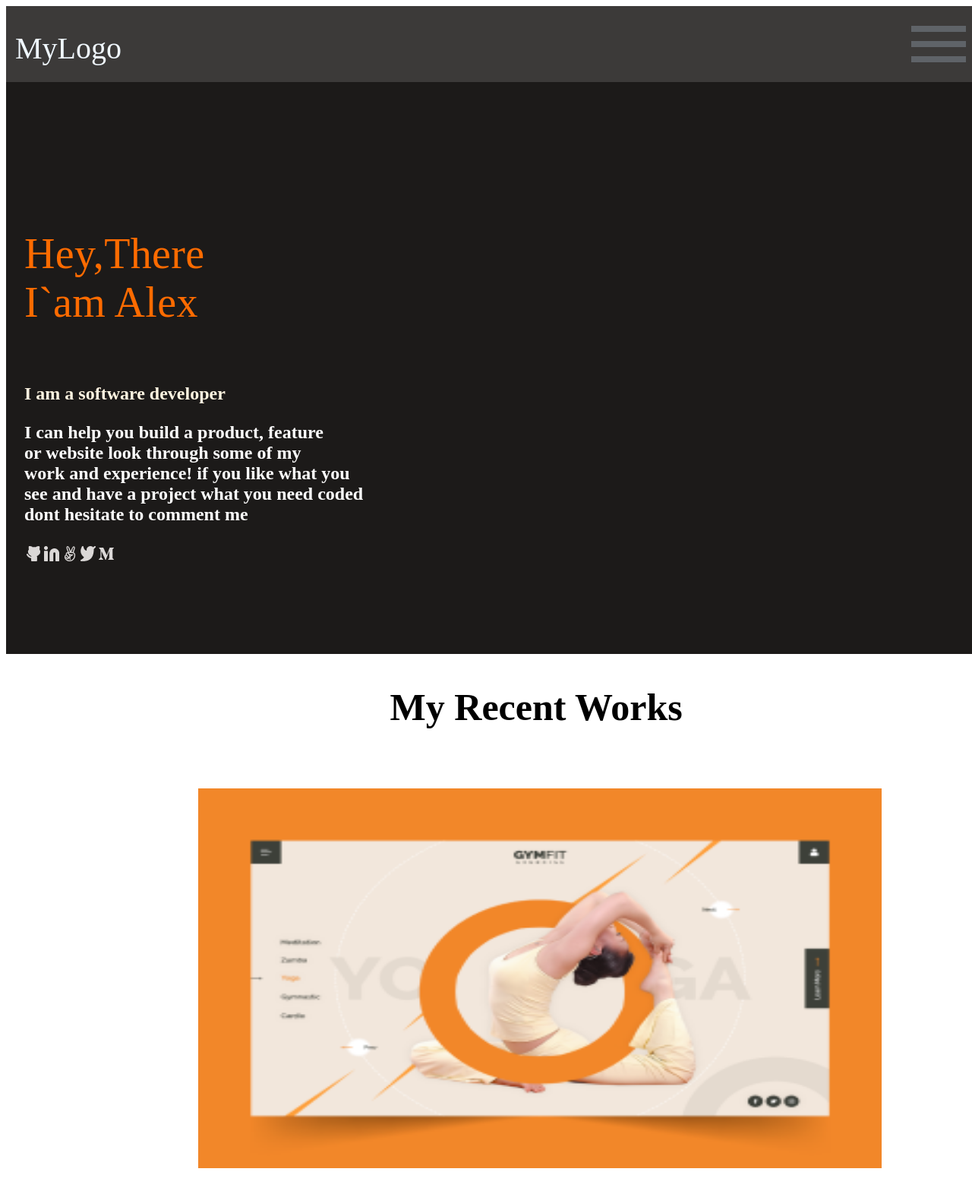
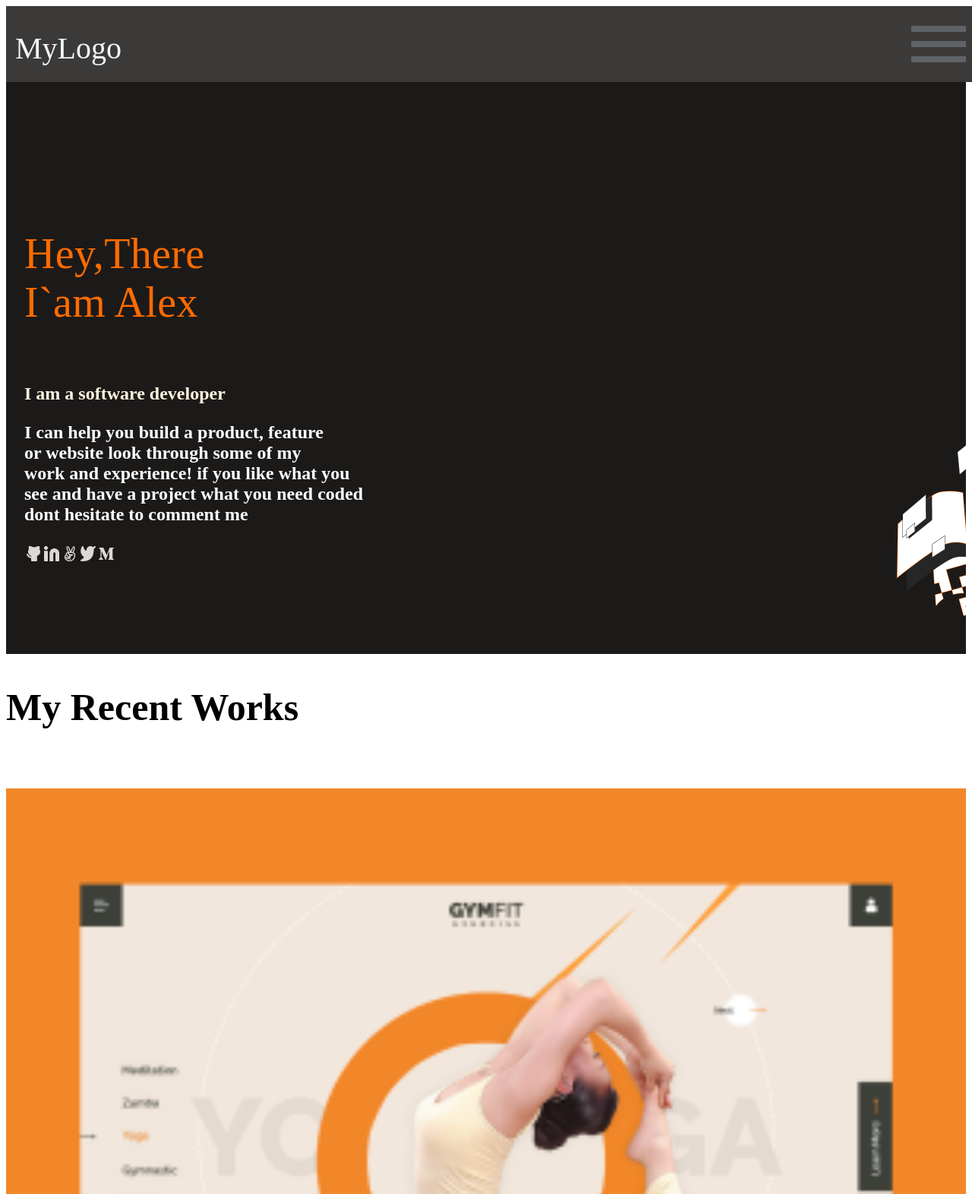
Before and after one commit to Careen1234/PROJECTDO, a plain HTML site: page index.html in a window 1280 px wide. Shown: the top 1572 px of the page at 76% size. Drawn offline with Linux system fonts and the light colour scheme.

Commit message:
Modify index.css file

```diff
--- a/index.css
+++ b/index.css
@@ -5,7 +5,6 @@
   padding: 120px 24px 120px 24px;
   gap: 12px;
   opacity: 0px;
-  background: #1c1a19;
 }
 .head {
   display: flex;
@@ -76,16 +75,13 @@
   opacity: 0px;
 }
 .kichwa h1 {
-  margin-left: 40%;
   font-size: 50px;
 }
 .kichwa img {
-  margin-left: 20%;
-  width: 900px;
-  height: 500px;
+  width: 100%;
+  height: auto;
 }
 .kichwa h2 {
-  margin-left: 20%;
   font-size: 40px;
   color: darkslateblue;
   font-family: Georgia, "Times New Roman", Times, serif;
@@ -143,3 +139,10 @@
   height: auto;
   color: #ffffff;
 }
+
+.home-section {
+  background-color: #1c1a19;
+  background-image: url(image/Illustration.png);
+  background-repeat: no-repeat;
+  background-position: bottom right;
+}
--- a/index.html
+++ b/index.html
@@ -8,12 +8,12 @@
   </head>
   <body>
     <div class="body">
-      <section>
+      <section class="home-section">
         <div class="bg-image">
-          <div class="head">
+          <nav class="head">
             <div>MyLogo</div>
             <img src="image\burgericon.png" />
-          </div>
+          </nav>
 
           <div class="menu-container">
             <h4>
```
Also changed, not shown: image/Illustration (1).png (deleted), image/Illustration.png (renamed from Illustration (1).png), image/burger-icon.png (added).
